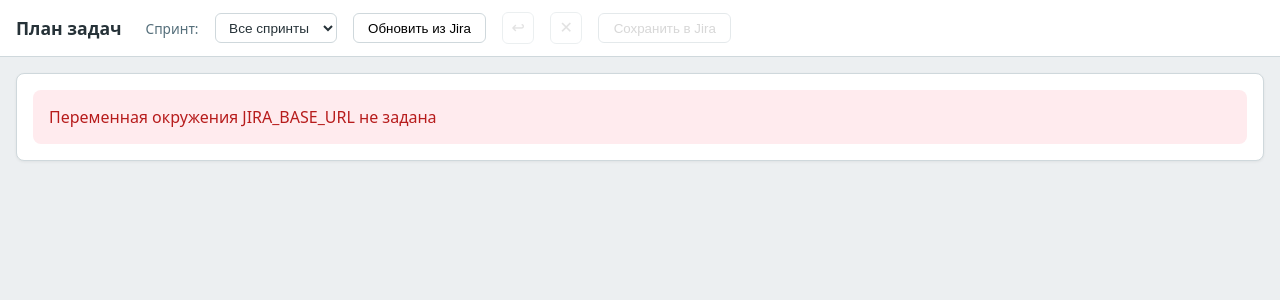
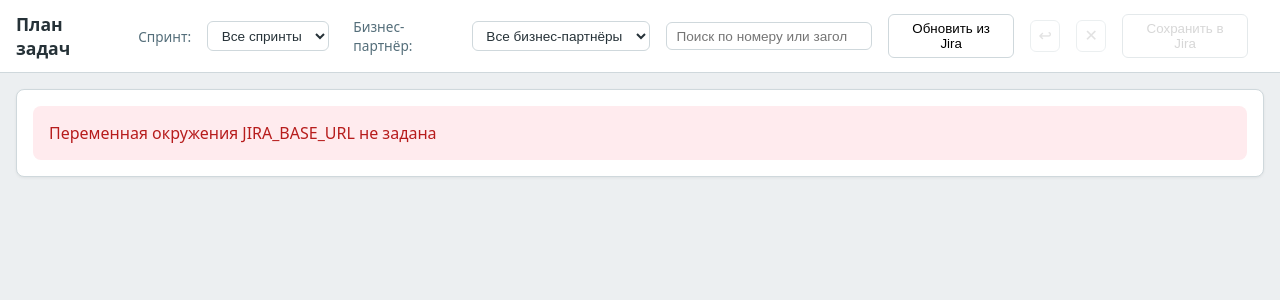
Before and after one commit to voxelru/jhelper, a Flask app: page / in a window 1280 px wide. Shown: the top 300 px of the page. Run offline with Flask 3, Linux system fonts and the light colour scheme.

Commit message:
Fix resize pending record, add business-partner filter and search
- Resizing a task now always records the effort/duration change into
  pending_changes.json alongside the date change for tasks with an
  exact date range; previously only the date was recorded and the
  duration change was silently dropped
- Add a business-partner filter dropdown in the toolbar, backed by
  the existing fields.customer Jira field, mirroring the sprint
  filter (distinct values from the loaded board, hides non-matching
  tasks/rows)
- Add a search box filtering by task key or title substring
  (case-insensitive, live as you type); all three filters (sprint,
  business partner, search) combine with AND logic

Co-Authored-By: Claude Sonnet 5 <noreply@anthropic.com>

```diff
--- a/app.py
+++ b/app.py
@@ -101,6 +101,7 @@ def api_board():
     pending = read_pending(ROOT)
     tasks = apply_pending_changes(tasks, pending, s)
     sprints = sorted({t["sprint"] for t in tasks if t.get("sprint")})
+    customers = sorted({t["customer"] for t in tasks if t.get("customer")})
     board = build_rows(tasks, order)
     start, end = planning_bounds(s)
     board["meta"] = {
@@ -112,6 +113,7 @@ def api_board():
         "jiraBaseUrl": jira_base_url(),
         "pendingCount": len(pending),
         "sprints": sprints,
+        "customers": customers,
     }
     return jsonify(board)
 
--- a/static/board.css
+++ b/static/board.css
@@ -38,13 +38,25 @@ body {
   margin-left: 0.5rem;
 }
 
-#sprint-filter {
+#sprint-filter,
+#customer-filter {
   padding: 0.35rem 0.6rem;
   border: 1px solid var(--border);
   border-radius: 6px;
   background: #fff;
   font-size: 0.85rem;
   color: #263238;
+}
+
+#search-input {
+  padding: 0.35rem 0.6rem;
+  border: 1px solid var(--border);
+  border-radius: 6px;
+  background: #fff;
+  font-size: 0.85rem;
+  color: #263238;
+  width: 220px;
+  max-width: 40vw;
 }
 
 #btn-refresh,
--- a/static/board.js
+++ b/static/board.js
@@ -13,6 +13,8 @@
   const btnClear = document.getElementById("btn-clear");
   const btnSave = document.getElementById("btn-save");
   const sprintFilterEl = document.getElementById("sprint-filter");
+  const customerFilterEl = document.getElementById("customer-filter");
+  const searchInputEl = document.getElementById("search-input");
 
   let settings = null;
   /** @type {{ rows: any[], meta: any } | null} */
@@ -20,6 +22,8 @@
   let ppd = 36;
   let pendingCount = 0;
   let selectedSprint = "";
+  let selectedCustomer = "";
+  let searchQuery = "";
 
   /** @type {{ task: any, sourceRow: any } | null} */
   let dragState = null;
@@ -108,18 +112,42 @@
     }
   }
 
-  function populateSprintFilter() {
-    const sprints = (model && model.meta && model.meta.sprints) || [];
-    const prev = selectedSprint;
-    sprintFilterEl.innerHTML = '<option value="">Все спринты</option>';
-    for (const name of sprints) {
+  function populateFilterSelect(selectEl, values, currentValue, allLabel) {
+    selectEl.innerHTML = "";
+    const allOpt = document.createElement("option");
+    allOpt.value = "";
+    allOpt.textContent = allLabel;
+    selectEl.appendChild(allOpt);
+    for (const name of values) {
       const opt = document.createElement("option");
       opt.value = name;
       opt.textContent = name;
-      sprintFilterEl.appendChild(opt);
+      selectEl.appendChild(opt);
     }
-    selectedSprint = sprints.includes(prev) ? prev : "";
-    sprintFilterEl.value = selectedSprint;
+    const next = values.includes(currentValue) ? currentValue : "";
+    selectEl.value = next;
+    return next;
+  }
+
+  function populateSprintFilter() {
+    const sprints = (model && model.meta && model.meta.sprints) || [];
+    selectedSprint = populateFilterSelect(sprintFilterEl, sprints, selectedSprint, "Все спринты");
+  }
+
+  function populateCustomerFilter() {
+    const customers = (model && model.meta && model.meta.customers) || [];
+    selectedCustomer = populateFilterSelect(customerFilterEl, customers, selectedCustomer, "Все бизнес-партнёры");
+  }
+
+  function taskMatchesFilters(t) {
+    if (selectedSprint && t.sprint !== selectedSprint) return false;
+    if (selectedCustomer && t.customer !== selectedCustomer) return false;
+    if (searchQuery) {
+      const key = (t.key || "").toLowerCase();
+      const summary = (t.summary || "").toLowerCase();
+      if (!key.includes(searchQuery) && !summary.includes(searchQuery)) return false;
+    }
+    return true;
   }
 
   function removeTaskFromAllRows(task) {
@@ -280,12 +308,13 @@
         let next = Math.round((startDuration + deltaDays) * 4) / 4;
         next = Math.max(minDays, next);
         if (next !== task.durationDays) {
+          // Трудозатраты обновляем всегда — растягивание задаёт новую
+          // длительность независимо от того, есть ли у задачи точные даты.
+          task.effortDays = next;
           if (wasComplete) {
             // Задача уже занимает строго свой диапазон дат — растягивание
-            // двигает дату окончания, начало остаётся на месте.
+            // ещё и двигает дату окончания, начало остаётся на месте.
             task.dateRangeDurationDays = next;
-          } else {
-            task.effortDays = next;
           }
           packRow(row.tasks);
           render();
@@ -297,17 +326,15 @@
         document.removeEventListener("mouseup", onUp);
         resizeState = null;
 
-        let promise;
+        const pending = [recordPendingEffort(task)];
         if (wasComplete) {
           const { startIso, endIso } = computeDatesForOffset(task, task.startOffsetDays);
           if (dateFieldWritable("startDate")) task.jiraStartDate = startIso;
           if (dateFieldWritable("endDate")) task.jiraEndDate = endIso;
-          promise = recordPendingDates(task, startIso, endIso);
-        } else {
-          promise = recordPendingEffort(task);
+          pending.push(recordPendingDates(task, startIso, endIso));
         }
 
-        promise
+        Promise.all(pending)
           .then(() => {
             setStatus(
               pendingCount
@@ -363,9 +390,7 @@
     inner.appendChild(header);
 
     for (const row of model.rows) {
-      const visibleTasks = selectedSprint
-        ? row.tasks.filter((t) => t.sprint === selectedSprint)
-        : row.tasks;
+      const visibleTasks = row.tasks.filter(taskMatchesFilters);
       if (!visibleTasks.length) continue;
 
       const rowEl = document.createElement("div");
@@ -633,6 +658,7 @@
     pendingCount = (data.meta && data.meta.pendingCount) || 0;
     updateSaveButton();
     populateSprintFilter();
+    populateCustomerFilter();
     rebuildAllPacks();
     render();
     const base = `Задач: ${countTasks(model)}`;
@@ -719,6 +745,16 @@
     render();
   });
 
+  customerFilterEl.addEventListener("change", () => {
+    selectedCustomer = customerFilterEl.value;
+    render();
+  });
+
+  searchInputEl.addEventListener("input", () => {
+    searchQuery = searchInputEl.value.trim().toLowerCase();
+    render();
+  });
+
   updateSaveButton();
 
   loadSettings()
--- a/templates/index.html
+++ b/templates/index.html
@@ -13,6 +13,11 @@
     <select id="sprint-filter">
       <option value="">Все спринты</option>
     </select>
+    <label class="sprint-filter-label" for="customer-filter">Бизнес-партнёр:</label>
+    <select id="customer-filter">
+      <option value="">Все бизнес-партнёры</option>
+    </select>
+    <input type="search" id="search-input" placeholder="Поиск по номеру или заголовку…" aria-label="Поиск по номеру или заголовку задачи" />
     <button type="button" id="btn-refresh">Обновить из Jira</button>
     <button type="button" id="btn-undo" class="icon-btn" disabled title="Отменить последнее действие" aria-label="Отменить последнее действие">↩</button>
     <button type="button" id="btn-clear" class="icon-btn" disabled title="Отменить все несохранённые изменения" aria-label="Отменить все несохранённые изменения">✕</button>
```
Also changed, not shown: README.md.
